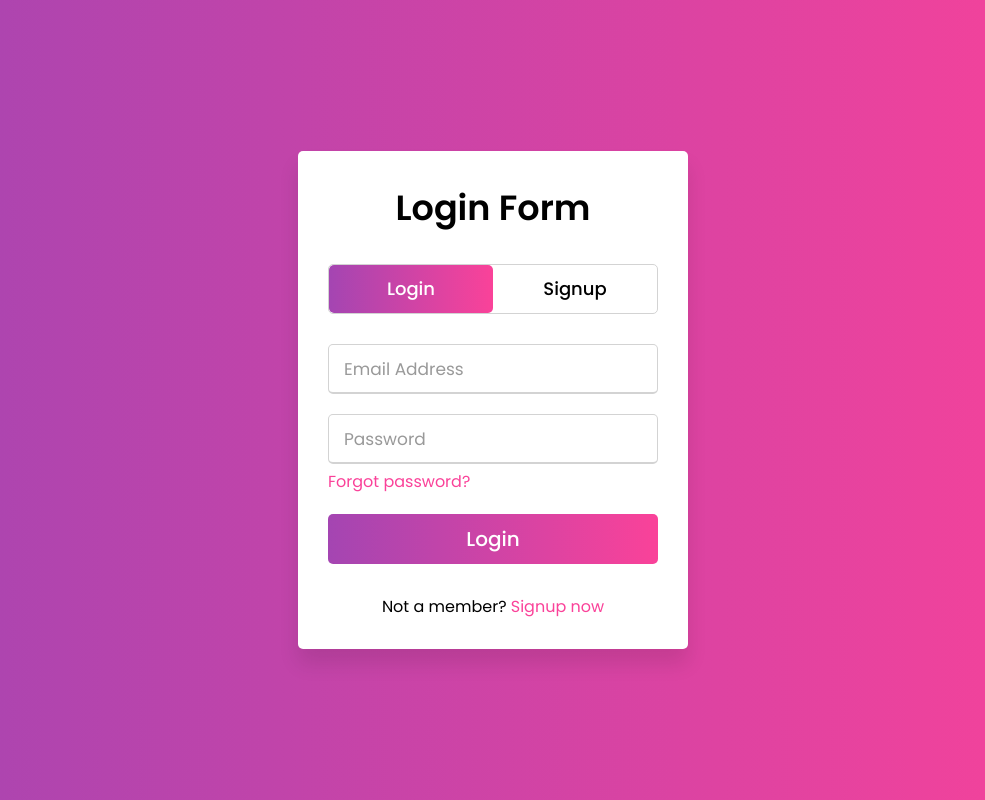
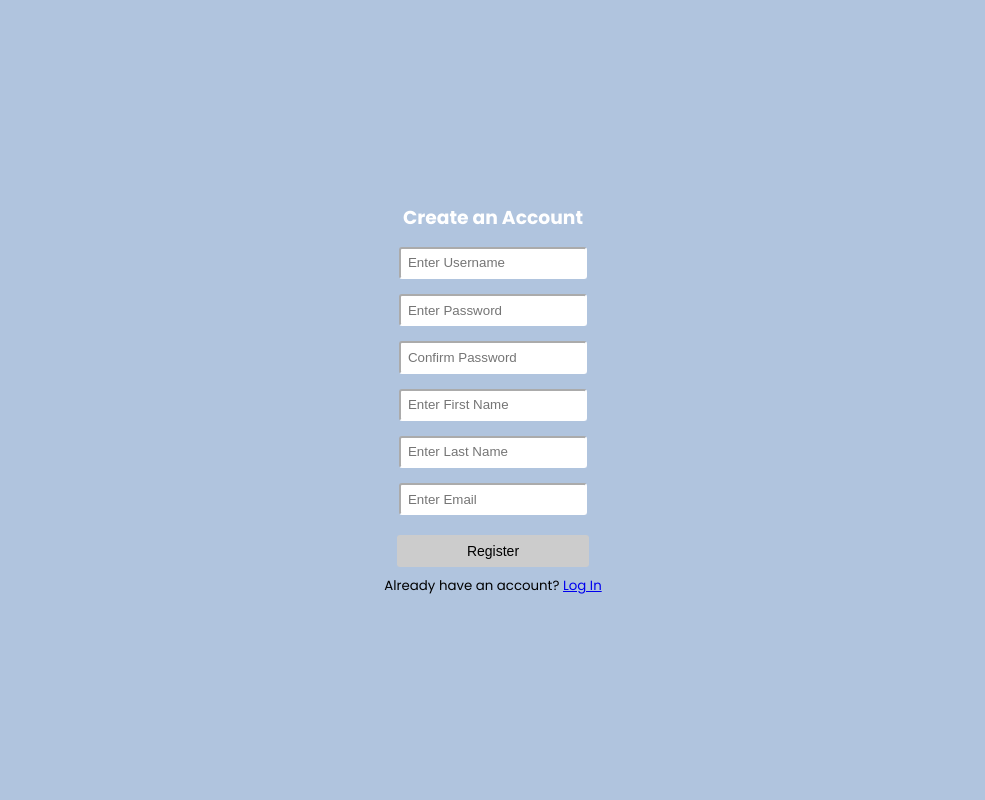
Before and after one commit to hwang-the-human/COMP-440-Project-1, a PHP site: page / in a window 1280 px wide. Shown: the whole page, without its empty margins (147-1132 px from the left). Run offline with PHP 8.4, Linux system fonts and the light colour scheme.

Commit message:
Initial commit

```diff
--- /dev/null
+++ b/index.php
@@ -0,0 +1,61 @@
+<!DOCTYPE html>
+<html lang="en">
+
+<head>
+  <meta charset="UTF-8">
+  <meta http-equiv="X-UA-Compatible" content="IE=edge">
+  <meta name="viewport" content="width=device-width, initial-scale=1.0">
+  <title>Register | COMP 440</title>
+  <link rel="stylesheet" href="style.css">
+</head>
+
+<body>
+  <div class="form-container">
+    <h3>Create an Account</h3>
+    <span id="errors">
+      <?php
+      if (!empty($_GET['message'])) {
+        $message = $_GET['message'];
+        if ($message == 'error1') {
+          echo "<h4>That username is already in use!</h4>";
+        } else if ($message == 'error2') {
+          echo "<h4>That email is already in use!</h4>";
+        }
+      }
+      ?>
+    </span>
+    <form class="register" action="account-created.php" method="POST">
+      <div class="form-group">
+        <label for="username"></label>
+        <input type="text" id="username" name="username" placeholder="Enter Username" required>
+      </div>
+      <div class="form-group">
+        <label for="password1"></label>
+        <input type="password" id="password1" name="password1" placeholder="Enter Password" required>
+      </div>
+      <div class="form-group">
+        <label for="password2"></label>
+        <input type="password" id="password2" name="password2" placeholder="Confirm Password" required>
+      </div>
+      <div class="form-group">
+        <label for="firstName"></label>
+        <input type="text" id="firstName" name="firstName" placeholder="Enter First Name" required>
+      </div>
+      <div class="form-group">
+        <label for="lastName"></label>
+        <input type="text" id="lastName" name="lastName" placeholder="Enter Last Name" required>
+      </div>
+      <div class="form-group">
+        <label for="email"></label>
+        <input type="email" id="email" name="email" placeholder="Enter Email" required>
+      </div>
+      <button type="submit" onclick="return validate()">Register</button>
+      <div>
+        <small>Already have an account? <a href="login.php">Log In</a></small>
+      </div>
+  </div>
+  </form>
+  <script src="main.js"></script>
+</body>
+
+</html>
--- /dev/null
+++ b/main.js
@@ -0,0 +1,12 @@
+const validate = () => {
+  const errors = document.querySelector('#errors');
+  const password1 = document.querySelector('#password1');
+  const password2 = document.querySelector('#password2');
+
+  if (password1.value !== password2.value) {
+    errors.innerHTML = '<h4>Passwords do not match!<h4>';
+    return false;
+  }
+  errors.innerHTML = '';
+  return true;
+};
--- a/style.css
+++ b/style.css
@@ -1,189 +1,89 @@
-@import url("https://fonts.googleapis.com/css?family=Poppins:400,500,600,700&display=swap");
+@import url('https://fonts.googleapis.com/css2?family=Poppins:wght@300;400;600;700&display=swap');
+
+:root {
+  --color-main: #b0c4de;
+  --color-default: #fff;
+  --color-neutral: #ccc;
+  --color-danger: #ff0f0f;
+}
+
+/* Base Styles */
+
 * {
   margin: 0;
   padding: 0;
   box-sizing: border-box;
-  font-family: "Poppins", sans-serif;
 }
-html,
+
 body {
-  display: grid;
-  height: 100%;
+  font-family: 'Poppins', sans-serif;
+  background-color: var(--color-main);
+  height: 100vh;
+}
+
+h4 {
+  color: var(--color-danger);
+  margin: 5px;
+}
+
+h3 {
+  color: var(--color-default);
+  text-align: center;
+}
+
+form {
   width: 100%;
-  place-items: center;
-  background: -webkit-linear-gradient(left, #a445b2, #fa4299);
 }
-::selection {
-  background: #fa4299;
-  color: #fff;
-}
-.wrapper {
-  overflow: hidden;
-  max-width: 390px;
-  background: #fff;
-  padding: 30px;
-  border-radius: 5px;
-  box-shadow: 0px 15px 20px rgba(0, 0, 0, 0.1);
-}
-.wrapper .title-text {
-  display: flex;
-  width: 200%;
-}
-.wrapper .title {
-  width: 50%;
-  font-size: 35px;
-  font-weight: 600;
-  text-align: center;
-  transition: all 0.6s cubic-bezier(0.68, -0.55, 0.265, 1.55);
-}
-.wrapper .slide-controls {
-  position: relative;
-  display: flex;
-  height: 50px;
-  width: 100%;
-  overflow: hidden;
-  margin: 30px 0 10px 0;
-  justify-content: space-between;
-  border: 1px solid lightgrey;
-  border-radius: 5px;
-}
-.slide-controls .slide {
-  height: 100%;
-  width: 100%;
-  color: #fff;
-  font-size: 18px;
-  font-weight: 500;
-  text-align: center;
-  line-height: 48px;
-  cursor: pointer;
-  z-index: 1;
-  transition: all 0.6s ease;
-}
-.slide-controls label.signup {
-  color: #000;
-}
-.slide-controls .slider-tab {
-  position: absolute;
-  height: 100%;
-  width: 50%;
-  left: 0;
-  z-index: 0;
-  border-radius: 5px;
-  background: -webkit-linear-gradient(left, #a445b2, #fa4299);
-  transition: all 0.6s cubic-bezier(0.68, -0.55, 0.265, 1.55);
-}
-input[type="radio"] {
-  display: none;
-}
-#signup:checked ~ .slider-tab {
-  left: 50%;
-}
-#signup:checked ~ label.signup {
-  color: #fff;
-  cursor: default;
-  user-select: none;
-}
-#signup:checked ~ label.login {
-  color: #000;
-}
-#login:checked ~ label.signup {
-  color: #000;
-}
-#login:checked ~ label.login {
-  cursor: default;
-  user-select: none;
-}
-.wrapper .form-container {
-  width: 100%;
-  overflow: hidden;
-}
-.form-container .form-inner {
-  display: flex;
-  width: 200%;
-}
-.form-container .form-inner form {
-  width: 50%;
-  transition: all 0.6s cubic-bezier(0.68, -0.55, 0.265, 1.55);
-}
-.form-inner form .field {
-  height: 50px;
-  width: 100%;
-  margin-top: 20px;
-}
-.form-inner form .field input {
-  height: 100%;
-  width: 100%;
-  outline: none;
-  padding-left: 15px;
-  border-radius: 5px;
-  border: 1px solid lightgrey;
-  border-bottom-width: 2px;
-  font-size: 17px;
-  transition: all 0.3s ease;
-}
-.form-inner form .field input:focus {
-  border-color: #fc83bb;
-  /* box-shadow: inset 0 0 3px #fb6aae; */
-}
-.form-inner form .field input::placeholder {
-  color: #999;
-  transition: all 0.3s ease;
-}
-form .field input:focus::placeholder {
-  color: #b3b3b3;
-}
-.form-inner form .pass-link {
-  margin-top: 5px;
-}
-.form-inner form .signup-link {
-  text-align: center;
-  margin-top: 30px;
-}
-.form-inner form .pass-link a,
-.form-inner form .signup-link a {
-  color: #fa4299;
-  text-decoration: none;
-}
-.form-inner form .pass-link a:hover,
-.form-inner form .signup-link a:hover {
-  text-decoration: underline;
-}
-form .btn {
-  height: 50px;
-  width: 100%;
-  border-radius: 5px;
-  position: relative;
-  overflow: hidden;
-}
-form .btn .btn-layer {
-  height: 100%;
-  width: 300%;
-  position: absolute;
-  left: -100%;
-  background: -webkit-linear-gradient(
-    right,
-    #a445b2,
-    #fa4299,
-    #a445b2,
-    #fa4299
-  );
-  border-radius: 5px;
-  transition: all 0.4s ease;
-}
-form .btn:hover .btn-layer {
-  left: 0;
-}
-form .btn input[type="submit"] {
-  height: 100%;
-  width: 100%;
-  z-index: 1;
-  position: relative;
-  background: none;
-  border: none;
-  color: #fff;
-  padding-left: 0;
-  border-radius: 5px;
-  font-size: 20px;
-  font-weight: 500;
+
+button {
+  width: 15%;
+  font-size: 14px;
+  padding: 0.5rem;
+  margin: 5px;
+  border: 0;
+  border-radius: 3px;
+  background-color: var(--color-neutral);
   cursor: pointer;
 }
+
+/* Component Styles */
+
+.form-container {
+  height: 100%;
+  display: flex;
+  flex-direction: column;
+  justify-content: center;
+  align-items: center;
+  text-align: center;
+}
+
+.form-group {
+  margin: 15px;
+}
+
+.form-group > input {
+  width: 15%;
+  padding: 0.5em;
+  border-radius: 3px;
+  border-color: var(--color-default);
+}
+
+.create-success {
+  height: 100%;
+  display: flex;
+  flex-direction: column;
+  justify-content: center;
+  align-items: center;
+}
+
+.create-success > h3 {
+  margin: 5px;
+}
+
+.init-submit {
+  height: 100vh;
+  width: 100vw;
+  display: flex;
+  justify-content: center;
+  align-items: center;
+}
```
Also changed, not shown: account-created.php (added, +64 -0 lines), connect.php (added, +15 -0 lines), login.php (added, +39 -0 lines), welcome.php (added, +57 -0 lines), university-1.sql (added).
